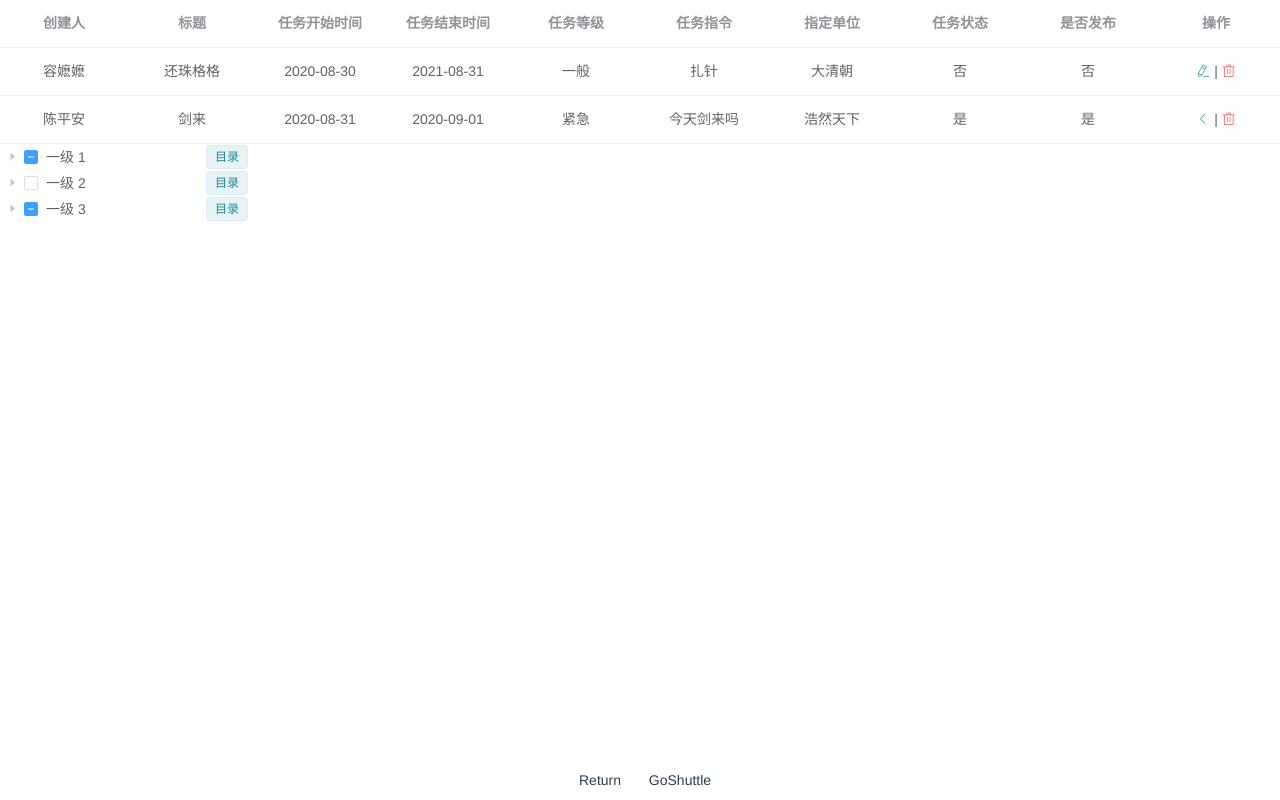
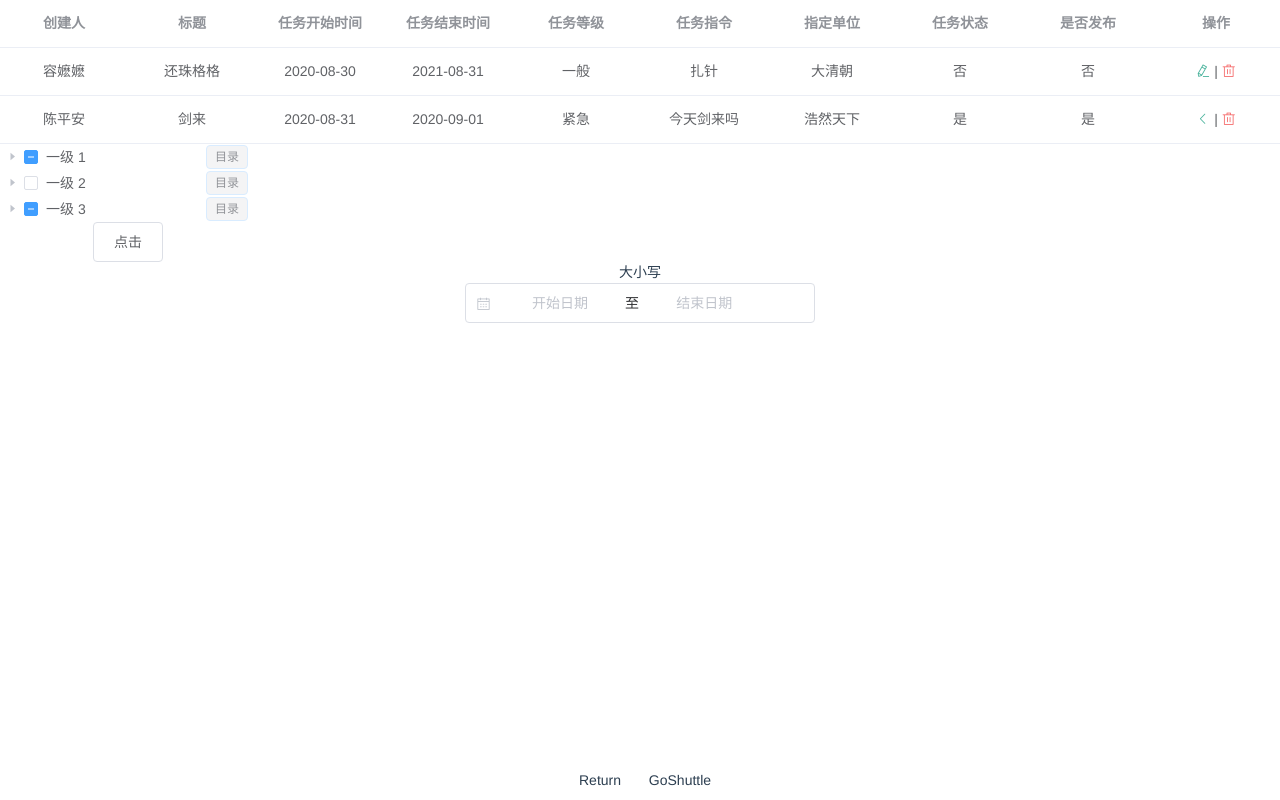
Before and after one commit to LiYang0816/shuttle, a Vue app: page /#/element in a window 1280 px wide. Built offline with nearby package versions, Linux system fonts and the light colour scheme.

Commit message:
test里新加了一道面试题：将英文文章中的单引号的左引号置换`，右引号保持不变

```diff
--- a/src/view/antDesign/index.vue
+++ b/src/view/antDesign/index.vue
@@ -1,5 +1,12 @@
 <template>
   <div class="antDesign">
+    <a-page-header
+      style="border: 1px solid rgb(235, 237, 240)"
+      title="Title"
+      sub-title="This is a subtitle"
+      :ghost="false"
+      @back="() => null"
+    />
     <!-- <a-form-model :model="form" :label-col="labelCol" :wrapper-col="wrapperCol">
       <a-form-model-item label="初次">
         <a-input v-model="form.name" />
@@ -99,7 +106,7 @@
         <h3>4</h3>
       </div>
     </a-carousel> -->
-    <a-upload
+    <!-- <a-upload
       name="avatar"
       list-type="picture-card"
       class="avatar-uploader"
@@ -112,7 +119,30 @@
         <a-icon :type="loading ? 'loading' : 'plus'" />
         <div class="ant-upload-text">Upload</div>
       </div>
-    </a-upload>
+    </a-upload> -->
+    <a-table :columns="columns" :data-source="data">
+      <a slot="name" slot-scope="text">{{ text }}</a>
+      <span slot="customTitle"><a-icon type="smile-o" /> Name</span>
+      <a slot="age" slot-scope="ages">{{ ages }}</a>
+      <span slot="tags" slot-scope="tags">
+        <a-tag
+          v-for="tag in tags"
+          :key="tag"
+          :color="
+            tag === 'loser' ? 'volcano' : tag.length > 5 ? 'geekblue' : 'green'
+          "
+        >
+          {{ tag.toUpperCase() }}
+        </a-tag>
+      </span>
+      <span slot="action" slot-scope="text, record">
+        <a>Invite 一 {{ record.name }}</a>
+        <a-divider type="vertical" />
+        <a>Delete</a>
+        <a-divider type="vertical" />
+        <a class="ant-dropdown-link"> More actions <a-icon type="down" /> </a>
+      </span>
+    </a-table>
   </div>
 </template>
 
@@ -151,11 +181,11 @@
 //     ],
 //   },
 // ];
-function getBase64 (img, callback) {
-  const reader = new FileReader();
-  reader.addEventListener('load', () => callback(reader.result));
-  reader.readAsDataURL(img);
-}
+// function getBase64 (img, callback) {
+//   const reader = new FileReader();
+//   reader.addEventListener('load', () => callback(reader.result));
+//   reader.readAsDataURL(img);
+// }
 export default {
   name: '',
   data () {
@@ -167,8 +197,61 @@ export default {
       // }
       // options,
       // dataSource: [],
-      loading: false,
-      imageUrl: '',
+      // loading: false,
+      // imageUrl: '',
+      data: [
+        {
+          key: '1',
+          name: 'John Brown',
+          age: 32,
+          address: 'New York No. 1 Lake Park',
+          tags: ['nice', 'developer'],
+        },
+        {
+          key: '2',
+          name: 'Jim Green',
+          age: 42,
+          address: 'London No. 1 Lake Park',
+          tags: ['loser'],
+        },
+        {
+          key: '3',
+          name: 'Joe Black',
+          age: 35,
+          address: 'Sidney No. 1 Lake Park',
+          tags: ['cool', 'teacher'],
+        },
+      ],
+      columns: [
+        {
+          dataIndex: 'name',
+          key: 'name',
+          slots: { title: 'customTitle' }, // 列表头自定义渲染
+          scopedSlots: { customRender: 'name' },
+        },
+        {
+          title: 'Age',
+          dataIndex: 'age',
+          key: 'age',
+          scopedSlots: { customRender: 'age' }, // 列内容自定义渲染
+        },
+        {
+          title: 'Address',
+          dataIndex: 'address',
+          key: 'address',
+        },
+        {
+          title: 'Tags',
+          key: 'tags',
+          dataIndex: 'tags',
+          scopedSlots: { customRender: 'tags' },
+        },
+        {
+          title: 'Action',
+          key: 'action',
+          scopedSlots: { customRender: 'action' },
+        },
+      ],
     }
   },
   components: {},
@@ -183,22 +266,22 @@ export default {
     // onChange (a, b, c) {
     //   console.log(a, b, c);
     // },
-    handleChange (info) {
+    // handleChange (info) {
     // if (info.file.status === 'uploading') {
     //   this.loading = true;
     //   return;
     // }
     // if (info.file.status === 'done') {
     // Get this url from response in real world.
-      getBase64(info.file.originFileObj, imageUrl => {
-        this.imageUrl = imageUrl;
-        this.loading = false;
-      });
+    // getBase64(info.file.originFileObj, imageUrl => {
+    //   this.imageUrl = imageUrl;
+    //   this.loading = false;
+    // });
     // }
-    },
-    beforeUpload (file) {
-      console.log(file, '数据')
-      const isJpgOrPng = file.type === 'image/jpeg' || file.type === 'image/png';
+    // },
+    // beforeUpload (file) {
+    //   console.log(file, '数据')
+    //   const isJpgOrPng = file.type === 'image/jpeg' || file.type === 'image/png';
     // if (!isJpgOrPng) {
     //   this.$message.error('You can only upload JPG file!');
     // }
@@ -206,8 +289,8 @@ export default {
     // if (!isLt2M) {
     //   this.$message.error('Image must smaller than 2MB!');
     // }
-      return isJpgOrPng;
-    },
+    // return isJpgOrPng;
+    // },
   }
 }
 </script>
--- a/src/view/element/index.vue
+++ b/src/view/element/index.vue
@@ -73,6 +73,20 @@
     ></lyyDialog>
     <lyyTree :chooseNodeId="chooseNodeId"></lyyTree>
     <!-- <el-button type="success" round @click="testNum">哈哈</el-button> -->
+    {{ bigSmall }}
+    <div class="selectDate">
+      <el-date-picker
+        v-model="selectDate"
+        type="daterange"
+        range-separator="至"
+        start-placeholder="开始日期"
+        end-placeholder="结束日期"
+        format="yyyy 年 MM 月 dd 日"
+        value-format="yyyy-MM-dd"
+        :picker-options="pickerOptions"
+      >
+      </el-date-picker>
+    </div>
     <div class="footer">
       <div>
         <span @click="gotoUpLv">Return</span>
@@ -86,6 +100,8 @@
 <script>
 import lyyTree from './lyyTree'
 import lyyDialog from './lyyDialog'
+
+let timeOptionRange = '';
 export default {
   components: {
     lyyTree,
@@ -100,6 +116,24 @@ export default {
       dialogVisible: false,
       dialogTitle: '',
       // num: 1
+      selectDate: "", // 选择的时间,
+      pickerOptions: {
+        disabledDate (time) {
+          let secondNum = 60 * 60 * 24 * 7 * 1000;
+          if (timeOptionRange) {
+            return time.getTime() > timeOptionRange.getTime() + secondNum || time.getTime() < timeOptionRange.getTime() - secondNum;
+          }
+        }, onPick (time) {
+          //当第一时间选中才设置禁用
+          if (time.minDate && !time.maxDate) {
+            timeOptionRange = time.minDate;
+          }
+          if (time.maxDate) {
+            timeOptionRange = '';
+          }
+        }
+      },
+      bigSmall: '大小写'
     }
   },
   computed: {
@@ -199,6 +233,9 @@ export default {
   justify-content: center;
   align-items: center; */
 }
+.el-date-editor /deep/ .el-range-separator {
+  padding: 0;
+}
 .footer {
   width: 100%;
   display: flex;
--- a/src/view/element/lyyTree.vue
+++ b/src/view/element/lyyTree.vue
@@ -5,20 +5,20 @@
       :data="data"
       show-checkbox
       node-key="label"
-      :default-checked-keys="theNode"
       :expand-on-click-node="false"
       :props="defaultProps"
       @check="getNode"
     >
       <span class="custom-tree-node" slot-scope="{ node, data }">
         <span>{{ node.label }}</span>
+        <!-- 这里的node是配置的defaultProps，node.label也就是配置的defaultProps.label,若配置的是id，那node.label就显示id -->
         <span class="tree-tag">
           <el-tag
             size="small"
             :class="
-              node.label.includes('一级')
+              node.label == '一级'
                 ? 'primary-tags'
-                : node.label.includes('二级')
+                : node.label == '二级'
                 ? 'success-tags'
                 : 'info-tags'
             "
@@ -29,11 +29,14 @@
         </span>
       </span>
     </el-tree>
+    <el-button @click="getAllNode">点击</el-button>
     <!-- :default-expanded-keys="[2, 3]" -->
   </div>
 </template>
 
 <script>
+
+// import debounce from './a.js'
 export default {
   name: 'LyyTree',
   props: ['chooseNodeId'],
@@ -88,7 +91,7 @@ export default {
         children: 'list',
         label: 'label'
       },
-      theNode: []
+      a: null
     }
   },
   components: {},
@@ -99,13 +102,34 @@ export default {
     getNode (msg, node) {
       console.log(msg, node, '选中的值');
     },
+    getAllNode () {
+      // this.debounce(() => {
+      //   console.log(this.$refs.tree.getCheckedNodes(), '选中的值');
+      // }, 300)()
+      if (this.a) clearTimeout(this.a);
+      console.log(123)
+      this.a = setTimeout(() => {
+        console.log(111)
+      }, 1000)
+    },
     setNodes (val) {
+      // this.$refs.tree.setCheckedKeys([]);
       if (val == 1) {
         this.$refs.tree.setCheckedKeys(['三级 1-1-2', '二级 3-2']);
       } else {
         this.$refs.tree.setCheckedKeys(['三级 1-1-2', '二级 2-1', '二级 3-2']);
       }
+    },
+    debounce (fn, interval = 1000) {
+      let timer;
+      return function () {
+        if (timer) clearTimeout(timer);
+        timer = setTimeout(() => {
+          fn.apply(this, arguments);
+        }, interval)
+      }
     }
+
   },
   watch: {
     chooseNodeId: function () {
--- a/src/view/test/index.vue
+++ b/src/view/test/index.vue
@@ -11,6 +11,9 @@
       <div>{{ oldStr }}{{ newStr }}</div>
     </div>
     <el-button @click="getTime">点击</el-button>
+    <div>{{ english }}</div>
+    <div>{{ newEnglish }}</div>
+    <el-button @click="changeEnglish">改变</el-button>
   </div>
 </template>
 
@@ -21,7 +24,9 @@ export default {
     return {
       test: 1,
       str: '现在是',
-      oldStr: Date.now()
+      oldStr: Date.now(),
+      english: "asd asdad asd 'asdasd' aasd 'asdqe' adasd asd asdad asd 'asdasd' aasd 'asdqe' adasd asd asdad asd 'asdasd' aasd 'asdqe' adasd ",
+      newEnglish: ""
     }
   },
   computed: {
@@ -35,6 +40,21 @@ export default {
     getTime () {
       this.test++;
       console.log('%c%s', 'color:red', '哈哈' + this.test);
+    },
+    changeEnglish () {
+      this.newEnglish = this.changeFun(this.english);
+    },
+    // 将单引号的左引号置换为`
+    changeFun (ag) {
+      let arrEnglist = [];
+      let reg = /^'/;
+      arrEnglist = ag.split(' ');
+      for (let i in arrEnglist) {
+        if (reg.test(arrEnglist[i])) {
+          arrEnglist[i] = arrEnglist[i].replace(reg, '`');
+        }
+      }
+      return arrEnglist.toString().replace(/,/g, ' ');
     }
   }
 }
```
Lines whose indentation alone changed are shown as unchanged.
